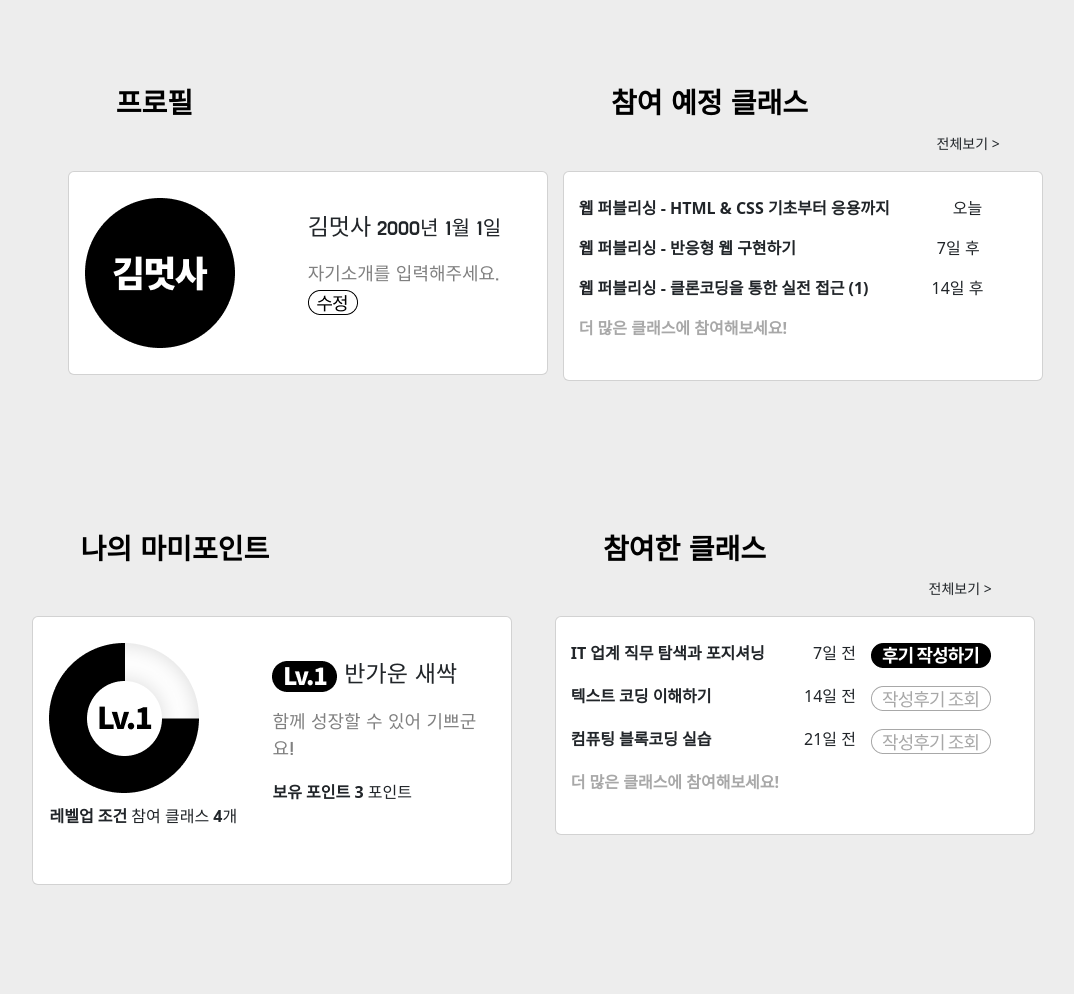
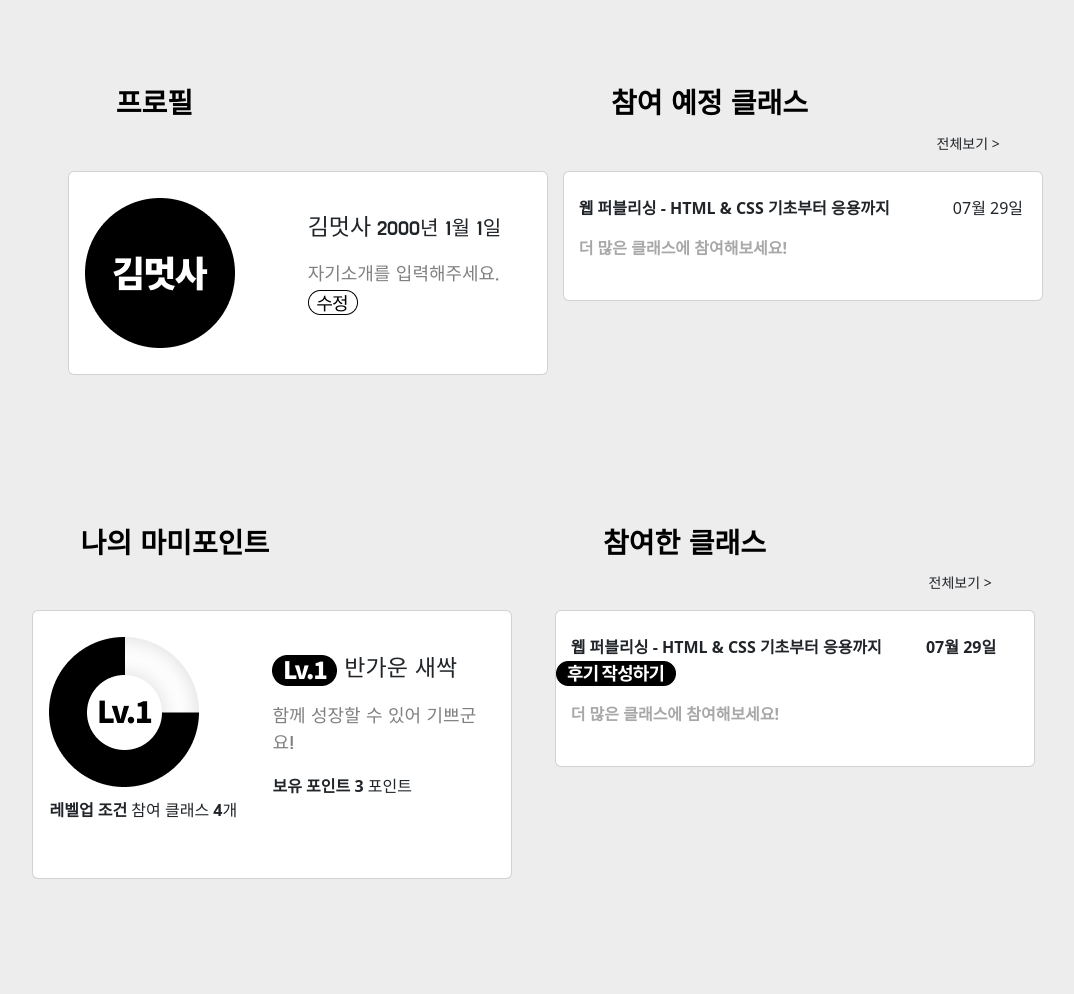
Before and after one commit to kimchaeeun3447/HERETHON-TEAM-13, a Django app: template MOM_Eproject/mom_eApp/templates/mypage.html in a window 1280 px wide. Shown: the part 423-1417 px from the top of the page, without its empty margins (141-1215 px from the left). After the commit the page ends 1302 px from the top, so only its background shows below. Run offline with Django 4.2, Linux system fonts and the light colour scheme; the template is opened without the code that fills it: values that come from a table or form of the project are taken from there, others are empty; data comes from the database, SQL or seed files in the repository; parts of the project's set-up code (start-up, migrations or seed data) failed here and were passed over.

Commit message:
[MOD] 마이페이지 html 템플릿 언어 수정
- 클래스 정보 뜨도록 수정

```diff
--- a/MOM_Eproject/mom_eApp/templates/mypage.html
+++ b/MOM_Eproject/mom_eApp/templates/mypage.html
@@ -59,9 +59,9 @@
                 <div class="card" style="width: 30rem;">
                     <div class="scheduled-class-text">
                     <br/>
-                    <p><strong>ㅤ웹 퍼블리싱 - HTML & CSS 기초부터 응용까지 </strong>ㅤㅤㅤㅤ오늘</p>
-                    <p><strong>ㅤ웹 퍼블리싱 - 반응형 웹 구현하기 </strong>ㅤㅤㅤㅤㅤㅤㅤㅤㅤ 7일 후</p>
-                    <p><strong>ㅤ웹 퍼블리싱 - 클론코딩을 통한 실전 접근 (1)</strong>ㅤㅤㅤㅤ 14일 후</p>
+                    {% for list in lesson_list1%}
+                    <p><strong>ㅤ{{list.title}} </strong>ㅤㅤㅤㅤ{{list.class_start_time|date:'m월 d일'}}</p>
+                    {% endfor%}
                     <p style="color:#a8a8a8"><strong>ㅤ더 많은 클래스에 참여해보세요!</strong></p>
                     <br/>
                     </div>
@@ -105,9 +105,12 @@
                 <div class="card" style="width: 30rem;">
                     <div class="scheduled-class-text">
                     <br/>
-                    <p><strong>ㅤIT 업계 직무 탐색과 포지셔닝 </strong>ㅤㅤㅤ7일 전ㅤ<img src="img/writing-review.png" alt="리뷰작성"></p>
-                    <p><strong>ㅤ텍스트 코딩 이해하기 </strong>ㅤㅤㅤㅤㅤㅤ14일 전ㅤ<img src="img/watching-review.png" alt="리뷰조회"></p>
-                    <p><strong>ㅤ컴퓨팅 블록코딩 실습</strong>ㅤㅤㅤㅤㅤㅤ 21일 전ㅤ<img src="img/watching-review.png" alt="리뷰조회"></p>
+                    {% for list in lesson_list2%}
+                    <p><strong>ㅤ{{list.title}}ㅤㅤㅤ{{list.class_start_time|date:'m월 d일'}}<img src="img/writing-review.png" alt="리뷰작성"></p>
+                    {% endfor %}
+
+                    <!-- <p><strong>ㅤ텍스트 코딩 이해하기 </strong>ㅤㅤㅤㅤㅤㅤ14일 전ㅤ<img src="img/watching-review.png" alt="리뷰조회"></p> -->
+                    <!-- <p><strong>ㅤ컴퓨팅 블록코딩 실습</strong>ㅤㅤㅤㅤㅤㅤ 21일 전ㅤ<img src="img/watching-review.png" alt="리뷰조회"></p> -->
                     <p style="color:#a8a8a8"><strong>ㅤ더 많은 클래스에 참여해보세요!</strong></p>
                     <br/>
                     </div>
```
Also changed, not shown: MOM_Eproject/mom_eApp/views.py (+17 -2 lines).
